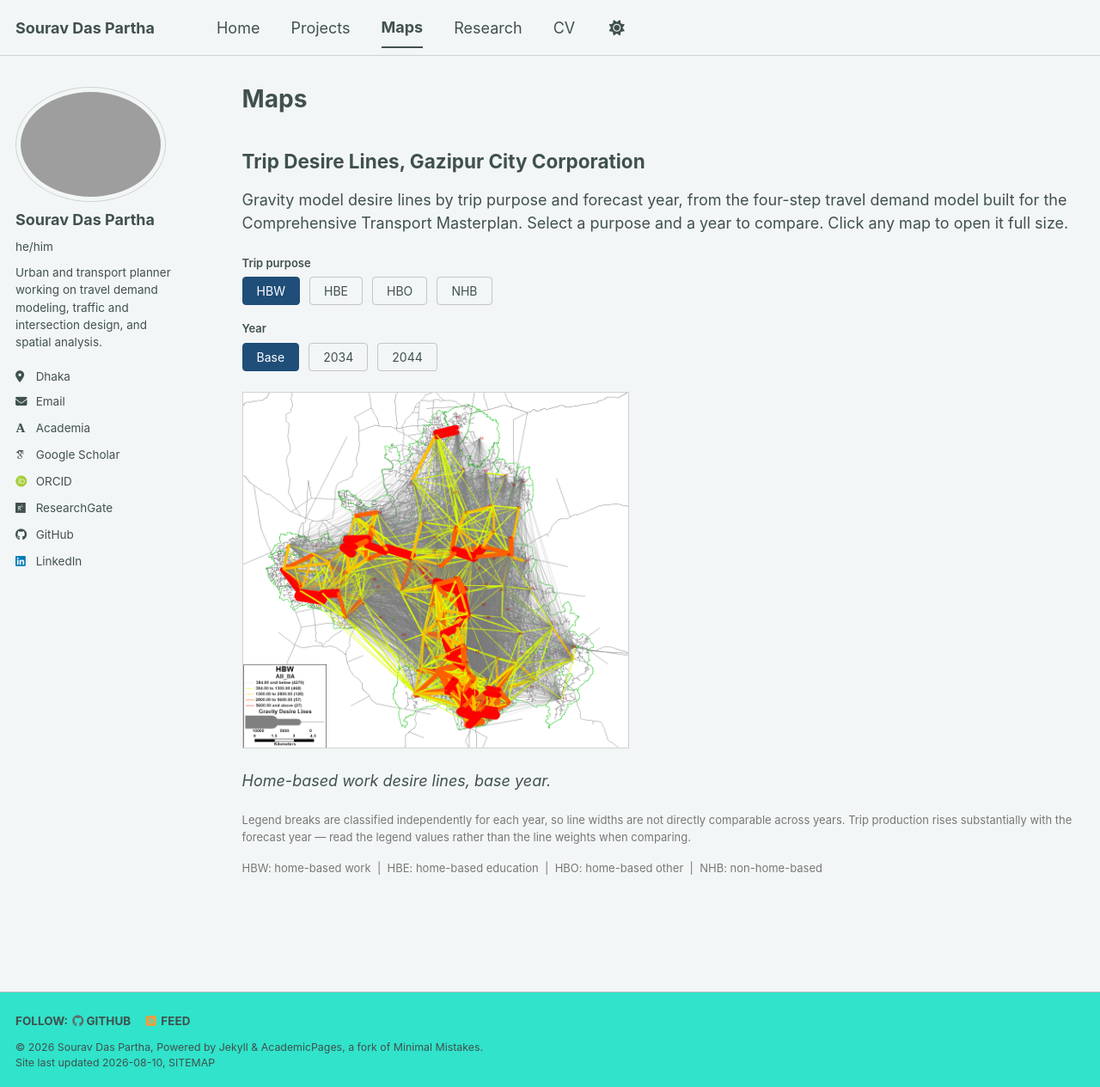
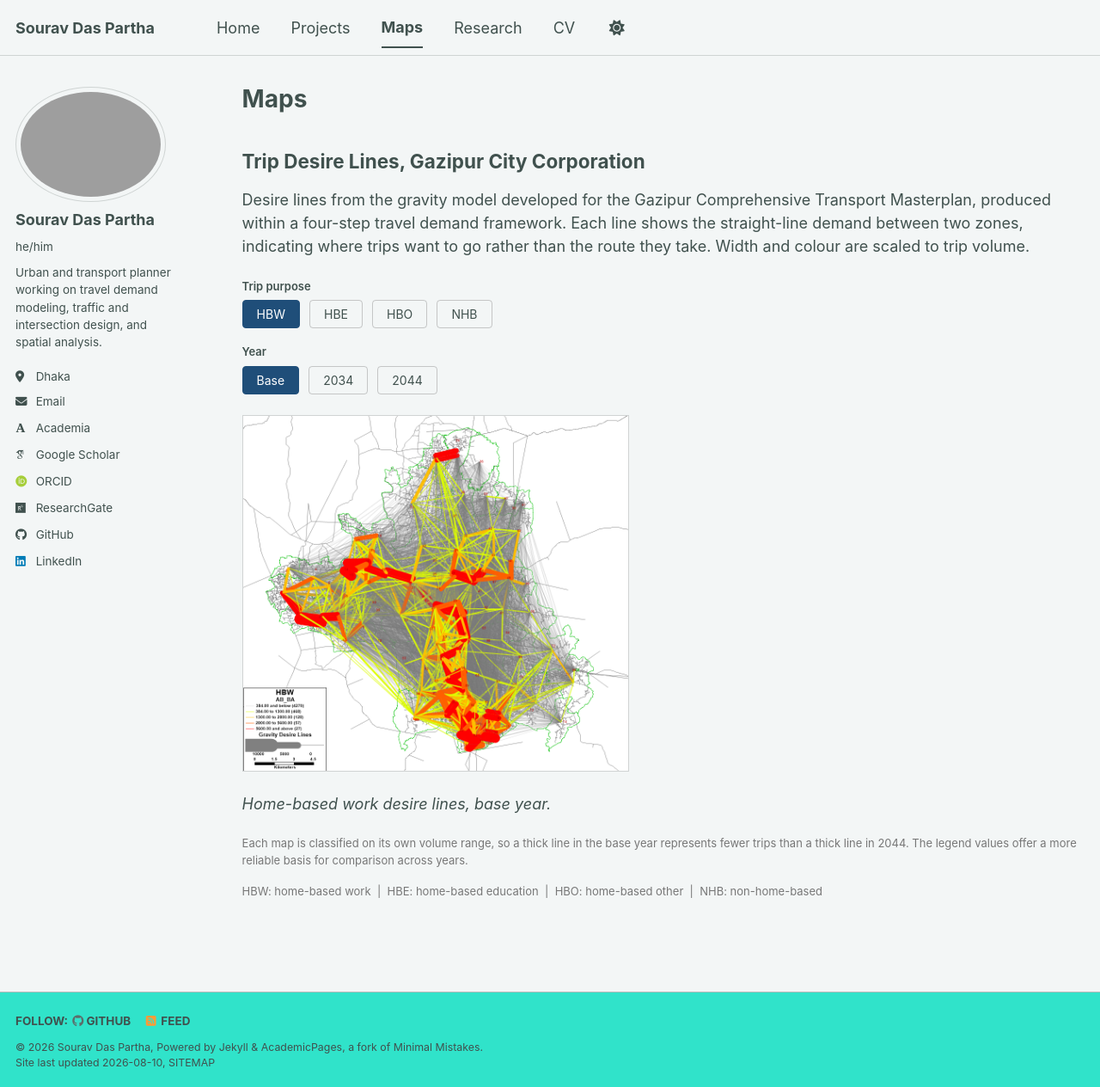
Before and after one commit to souravdaspartha/souravdaspartha.github.io, a Jekyll site: the page built from _pages/maps.md, in a window 1280 px wide and 1265 px high. Shown: the whole window at 86% size. Built offline with Jekyll 4.4.1, drawn with Linux system fonts in a browser that asks for light colours; some web fonts are replaced; a script bundle is joined from its source files by our own code; library files that are not in the unit come from our copies.

Commit message:
Update maps.md

```diff
--- a/_pages/maps.md
+++ b/_pages/maps.md
@@ -7,7 +7,7 @@ author_profile: true
 
 ## Trip Desire Lines, Gazipur City Corporation
 
-Gravity model desire lines by trip purpose and forecast year, from the four-step travel demand model built for the Comprehensive Transport Masterplan. Select a purpose and a year to compare. Click any map to open it full size.
+Desire lines from the gravity model developed for the Gazipur Comprehensive Transport Masterplan, produced within a four-step travel demand framework. Each line shows the straight-line demand between two zones, indicating where trips want to go rather than the route they take. Width and colour are scaled to trip volume.
 
 <div style="margin: 18px 0 10px;">
   <div style="font-size: 13px; font-weight: 600; margin-bottom: 6px;">Trip purpose</div>
@@ -31,7 +31,7 @@ Gravity model desire lines by trip purpose and forecast year, from the four-step
 <p><em id="desireCaption">Home-based work desire lines, base year.</em></p>
 
 <p style="font-size: 13px; color: #777;">
-Legend breaks are classified independently for each year, so line widths are not directly comparable across years. Trip production rises substantially with the forecast year — read the legend values rather than the line weights when comparing.
+Each map is classified on its own volume range, so a thick line in the base year represents fewer trips than a thick line in 2044. The legend values offer a more reliable basis for comparison across years.
 </p>
 
 <p style="font-size: 13px; color: #777;">
```
